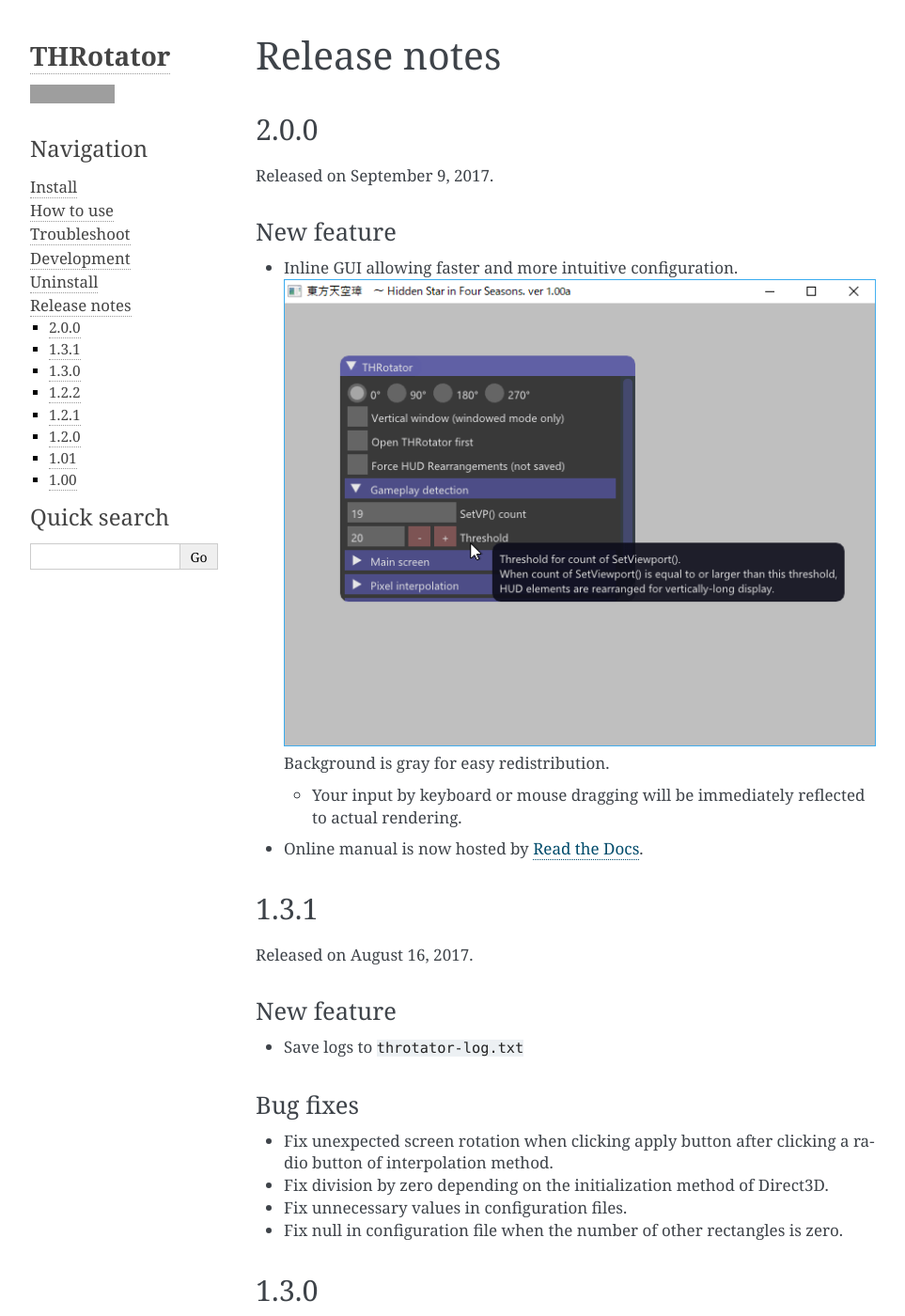
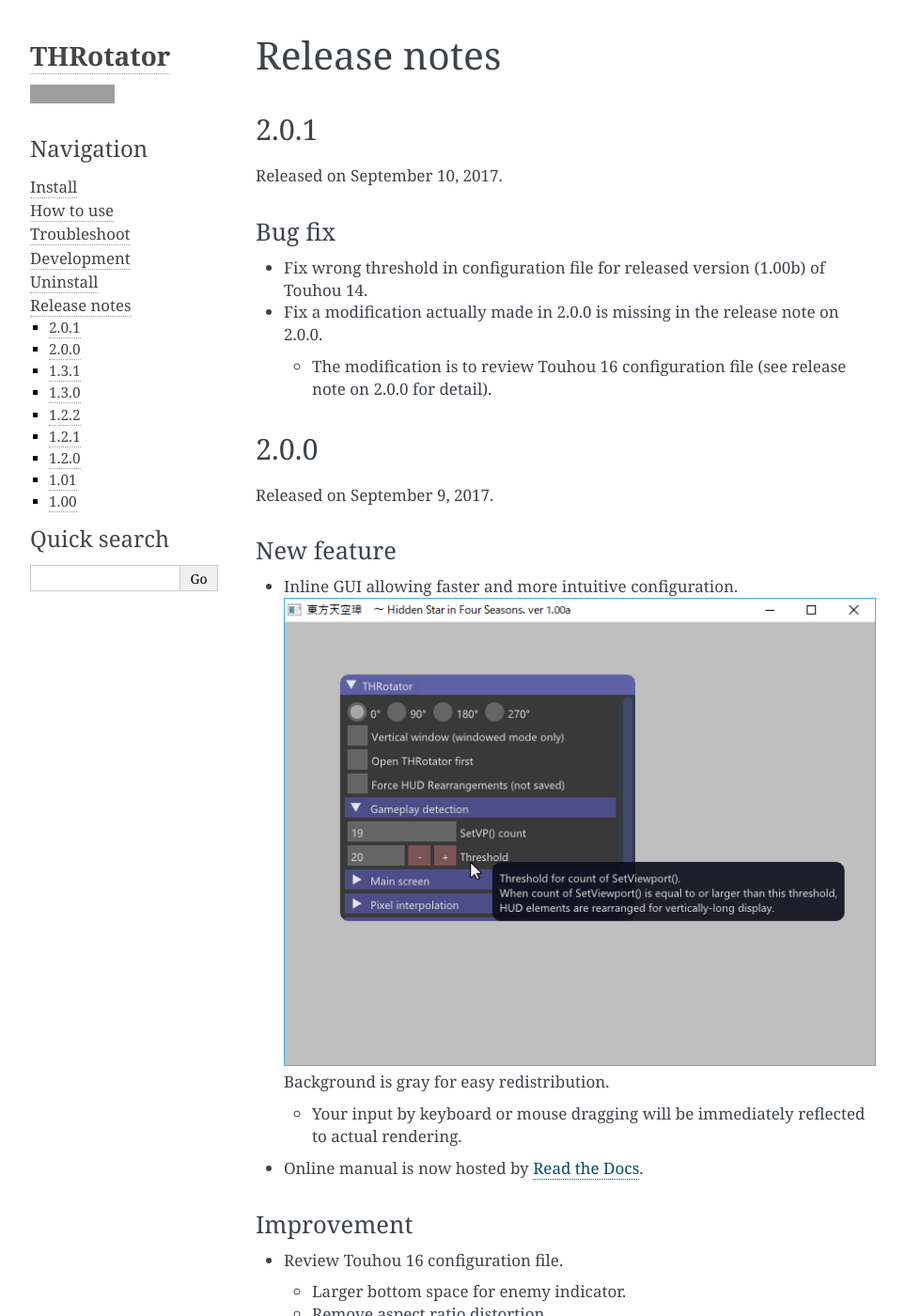
Before and after one commit to massanoori/THRotator-manual, a Sphinx documentation site: the page built from docs/pages/releasenotes.rst, in a window 1280 px wide and 1400 px high. Shown: the whole window at 94% size, without its empty margins (148-1111 px from the left). Built offline with Sphinx 7.4.7, drawn with Linux system fonts in a browser that asks for light colours; some of the changed text lies outside the part shown; grey boxes are pictures that could not be loaded.

Commit message:
Release note on 2.0.1

```diff
--- a/docs/conf.py
+++ b/docs/conf.py
@@ -56,7 +56,7 @@
 # The short X.Y version.
 version = u'2.0'
 # The full version, including alpha/beta/rc tags.
-release = u'2.0.0'
+release = u'2.0.1'
 
 # The language for content autogenerated by Sphinx. Refer to documentation
 # for a list of supported languages.
--- a/docs/pages/releasenotes.rst
+++ b/docs/pages/releasenotes.rst
@@ -1,6 +1,19 @@
 ======================
 Release notes
 ======================
+
+2.0.1
+=====
+
+Released on September 10, 2017.
+
+Bug fix
+-------
+
+* Fix wrong threshold in configuration file for released version (1.00b) of Touhou 14.
+* Fix a modification actually made in 2.0.0 is missing in the release note on 2.0.0.
+
+  * The modification is to review Touhou 16 configuration file (see release note on 2.0.0 for detail).
 
 2.0.0
 =====
@@ -20,6 +33,17 @@
   * Your input by keyboard or mouse dragging will be immediately reflected to actual rendering.
 
 * Online manual is now hosted by `Read the Docs <https://readthedocs.org/>`_.
+
+
+Improvement
+-----------
+
+* Review Touhou 16 configuration file.
+
+  * Larger bottom space for enemy indicator.
+  * Remove aspect ratio distortion.
+  * Move next score for extend to the bottom of current score.
+
 
 
 1.3.1
```
Also changed, not shown: 1 other file.
